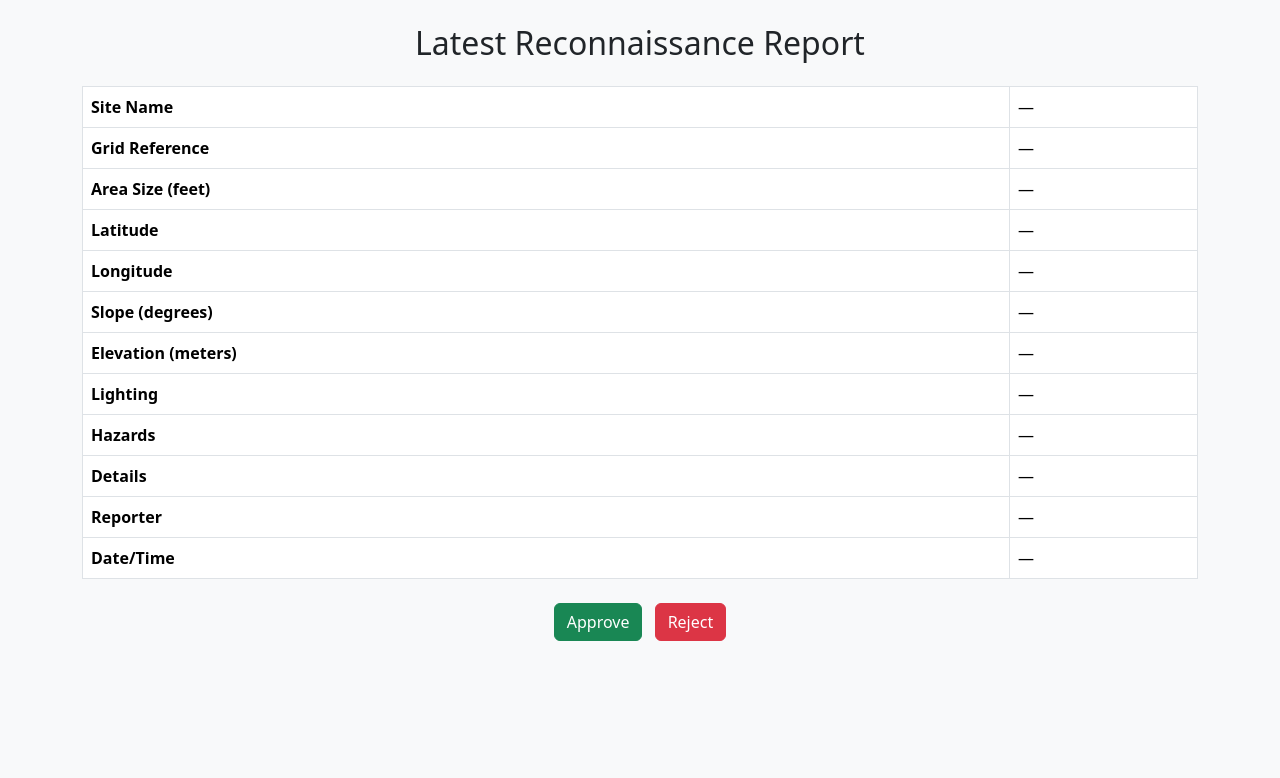
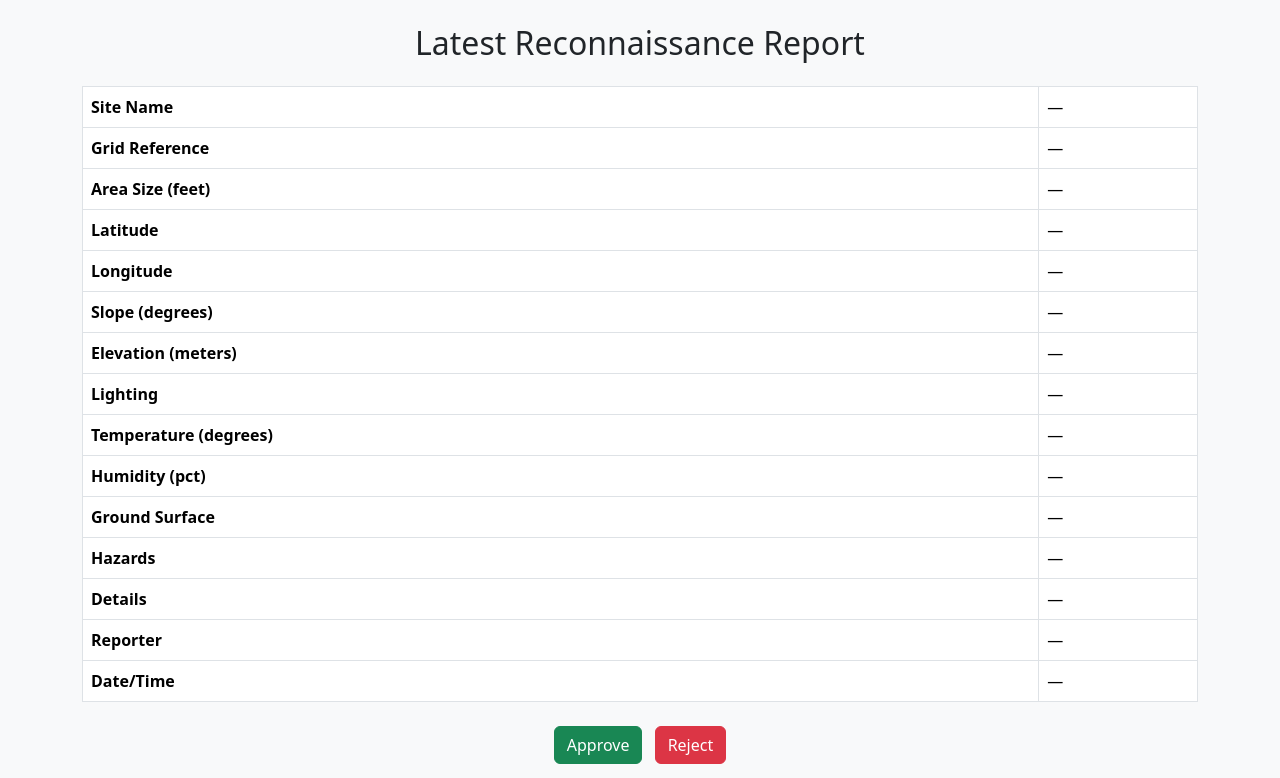
Before and after one commit to hostang/DefenceHackathon, a Flask app: page /report in a window 1280 px wide. Shown: the top 778 px of the page. Run offline with Flask 3, Linux system fonts and the light colour scheme.

Commit message:
Update report.html

```diff
--- a/templates/report.html
+++ b/templates/report.html
@@ -21,6 +21,9 @@
       <tr><th scope="row">Slope (degrees)</th><td id="slope_category">—</td></tr>
       <tr><th scope="row">Elevation (meters)</th><td id="elevation">—</td></tr>
       <tr><th scope="row">Lighting</th><td id="lighting">—</td></tr>
+      <tr><th scope="row">Temperature (degrees)</th><td id="temperature">—</td></tr>
+      <tr><th scope="row">Humidity (pct) </th><td id="humidity">—</td></tr>
+      <tr><th scope="row">Ground Surface</th><td id="ground_surface">—</td></tr>
       <tr><th scope="row">Hazards</th><td id="hazards">—</td></tr>
       <tr><th scope="row">Details</th><td id="details">—</td></tr>
       <tr><th scope="row">Reporter</th><td id="reporter_name">—</td></tr>
@@ -46,6 +49,9 @@ fetch('https://defencehackathon-83857943147.europe-west2.run.app/firestore/docum
     document.getElementById('slope_category').textContent = data.slope_category || '—';
     document.getElementById('elevation').textContent = data.elevation || '—';
     document.getElementById('lighting').textContent = data.lighting || '—';
+    document.getElementById('temperature').textContent = data.lighting || '—';
+    document.getElementById('ground_surface').textContent = data.lighting || '—';
+    document.getElementById('humidity').textContent = data.lighting || '—';
     document.getElementById('hazards').textContent = data.hazards || '—';
     document.getElementById('details').textContent = data.details || '—';
     document.getElementById('reporter_name').textContent = data.reporter_name || '—';
```
